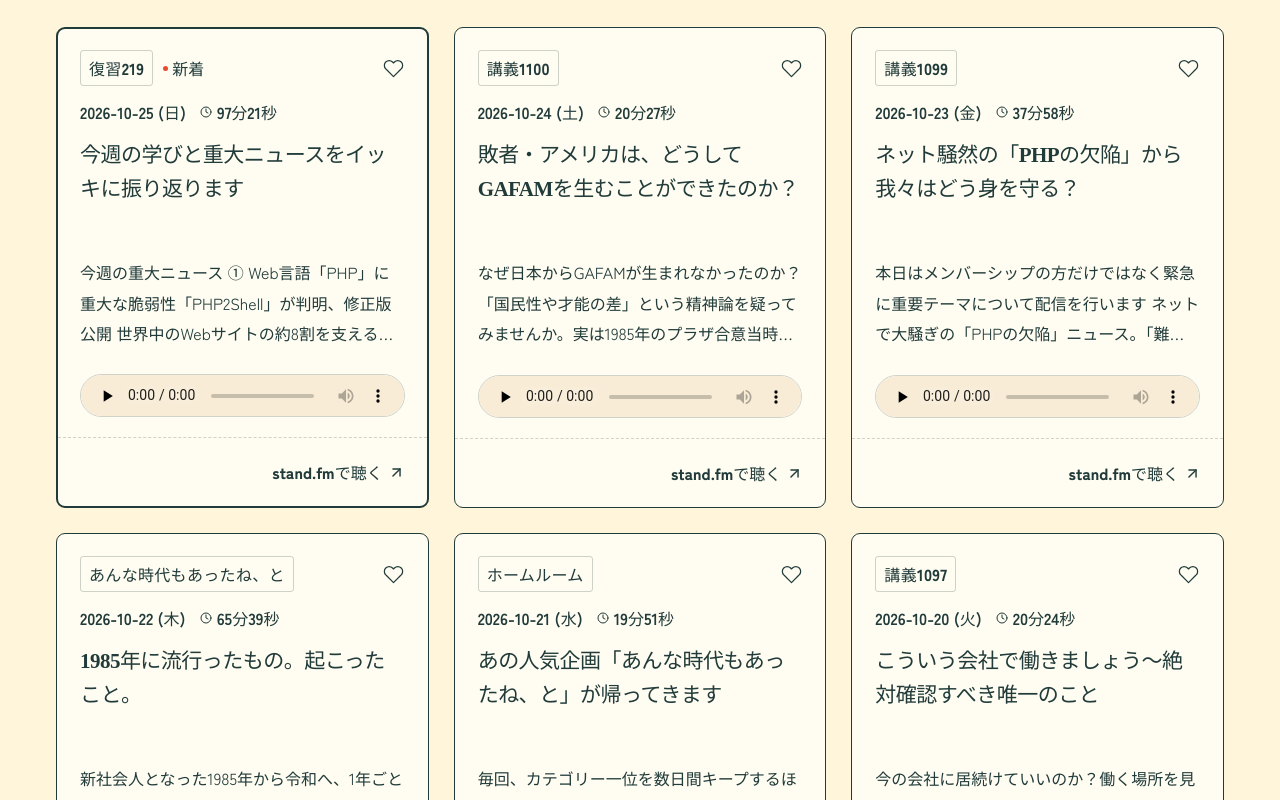
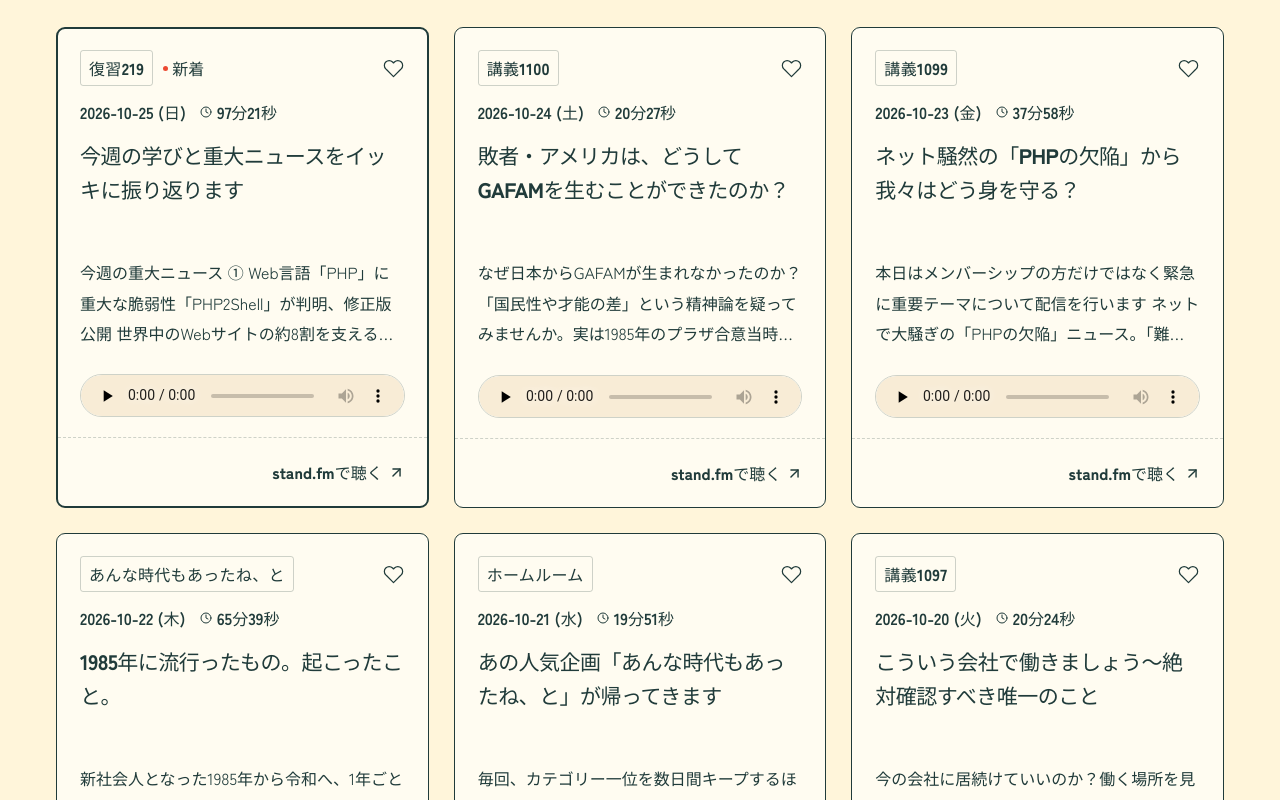
Before and after one commit to koya-sato-017/kizukino-gakkou-web, a React (Vite) app in the folder web/: page / in a window 1280 px wide. Shown: the part 1900-2700 px from the top of the page. Built offline with nearby package versions, Linux system fonts and the light colour scheme; a web font is replaced by a local one.

Commit message:
各放送のタイトルをZen Kaku Gothic Newに変更

```diff
--- a/web/src/App.css
+++ b/web/src/App.css
@@ -650,6 +650,7 @@
   height: 12px;
 }
 .episode-title {
+  font-family: var(--font-body);
   font-size: 21px;
   line-height: 1.6;
   font-weight: 800;
```
Also changed, not shown: 1 other file (tests, documents, lock files or other folders).
